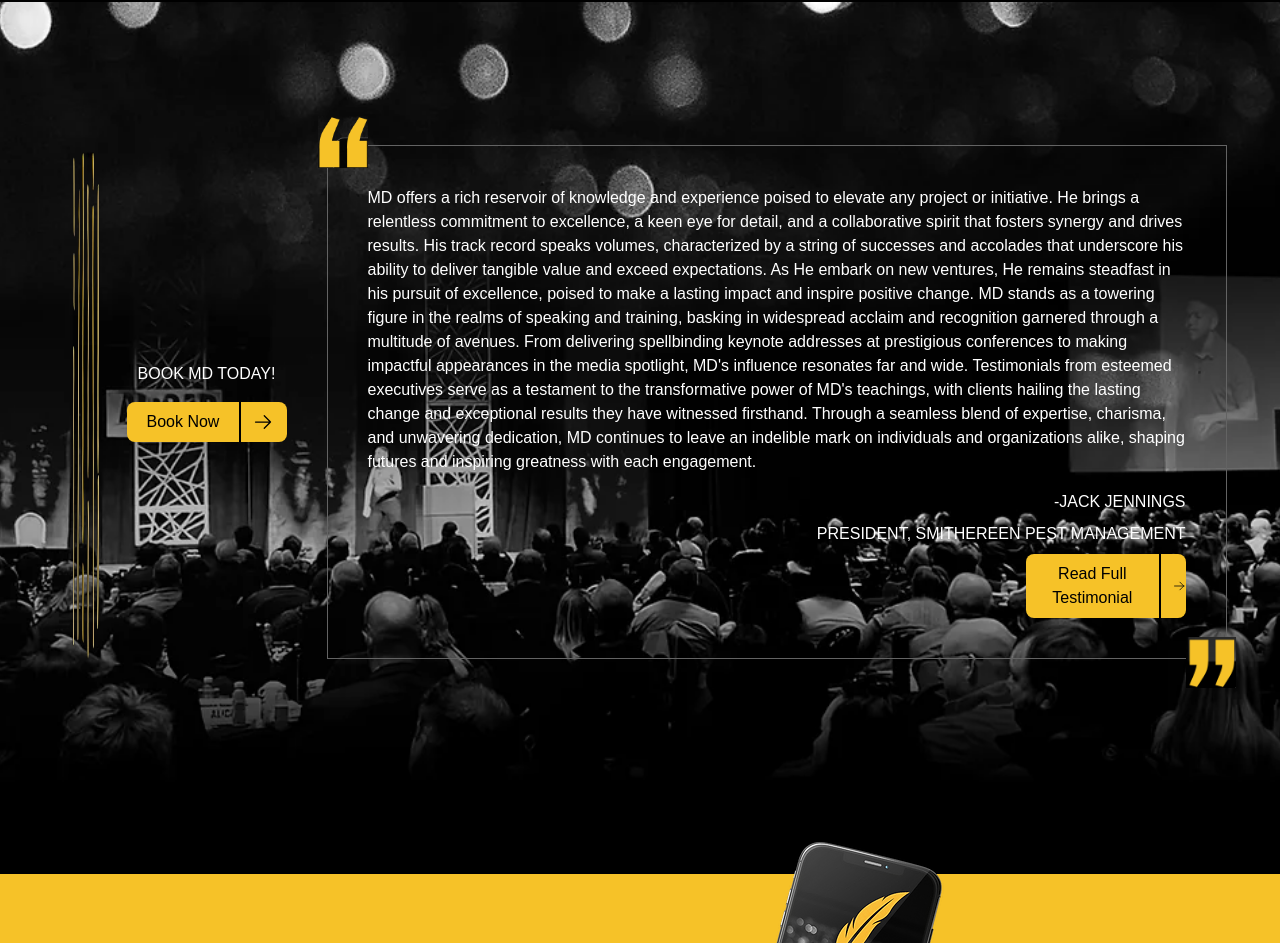
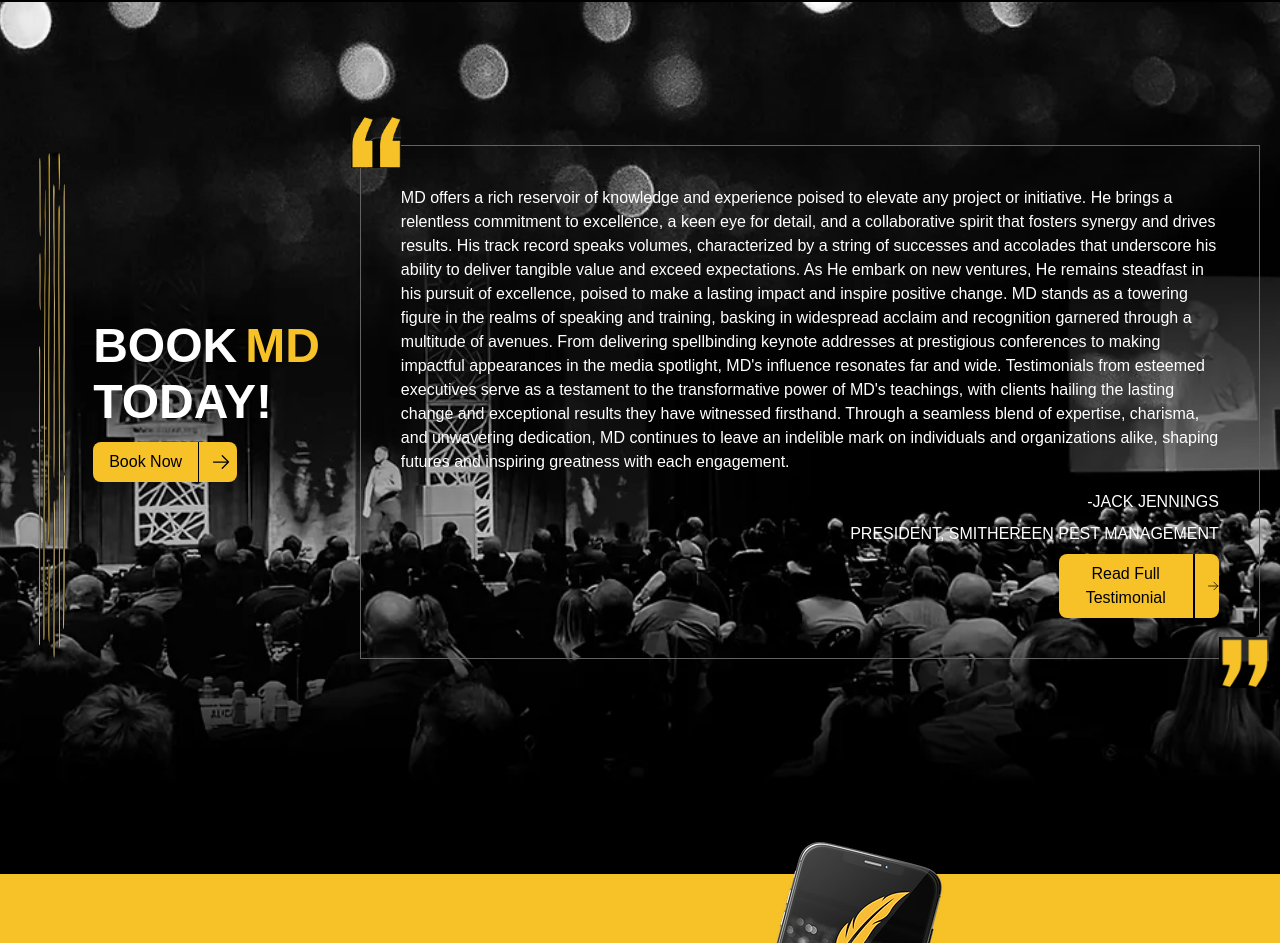
Before and after one commit to allanXQ/inky-ui, a React (Vite) app: page / in a window 1280 px wide. Shown: the part 3421-4364 px from the top of the page. Built offline with nearby package versions, Linux system fonts and the light colour scheme; a web font is replaced by a local one.

Commit message:
update styles

```diff
--- a/src/App.css
+++ b/src/App.css
@@ -20,6 +20,9 @@
   &:hover {
     color: #f9f9f9;
     background-color: black;
+    /* border: 1px solid black; */
+    border-left: 1px;
+    border-radius: 4px;
   }
 }
 #about-btn {
--- a/src/Pages/Home.jsx
+++ b/src/Pages/Home.jsx
@@ -341,9 +341,37 @@ export default function Home() {
       >
         <div className="flex gap-4">
           <img src="./lines.png" />
-          <div className="flex flex-col gap-4 items-center justify-center">
-            <p>BOOK MD TODAY!</p>
-            <ButtonArrow text="Book Now" />
+          <div className="flex flex-col gap-4  justify-center">
+            <div className="flex flex-col font-bold gap-2 text-5xl">
+              <div className="flex  gap-2">
+                <p>BOOK</p> <p className="text-[#F6C228]">MD</p>
+              </div>
+              <p>TODAY!</p>
+            </div>
+            <div className="bg-[#F6C228] text-black flex items-center rounded-lg w-36 ">
+              <button
+                id="hero-book-btn"
+                className="py-2 px-4 border-r border-black"
+                onClick={() => navigate("/book")}
+              >
+                <p className="text-md">Book Now</p>
+              </button>
+
+              <svg
+                xmlns="http://www.w3.org/2000/svg"
+                fill="none"
+                viewBox="0 0 24 24"
+                strokeWidth={1.5}
+                stroke="currentColor"
+                className="size-8 pl-3"
+              >
+                <path
+                  strokeLinecap="round"
+                  strokeLinejoin="round"
+                  d="M13.5 4.5 21 12m0 0-7.5 7.5M21 12H3"
+                />
+              </svg>
+            </div>
           </div>
         </div>
         <div className="flex flex-col gap-4 border border-[#636363] max-w-[900px] p-10 relative">
```
